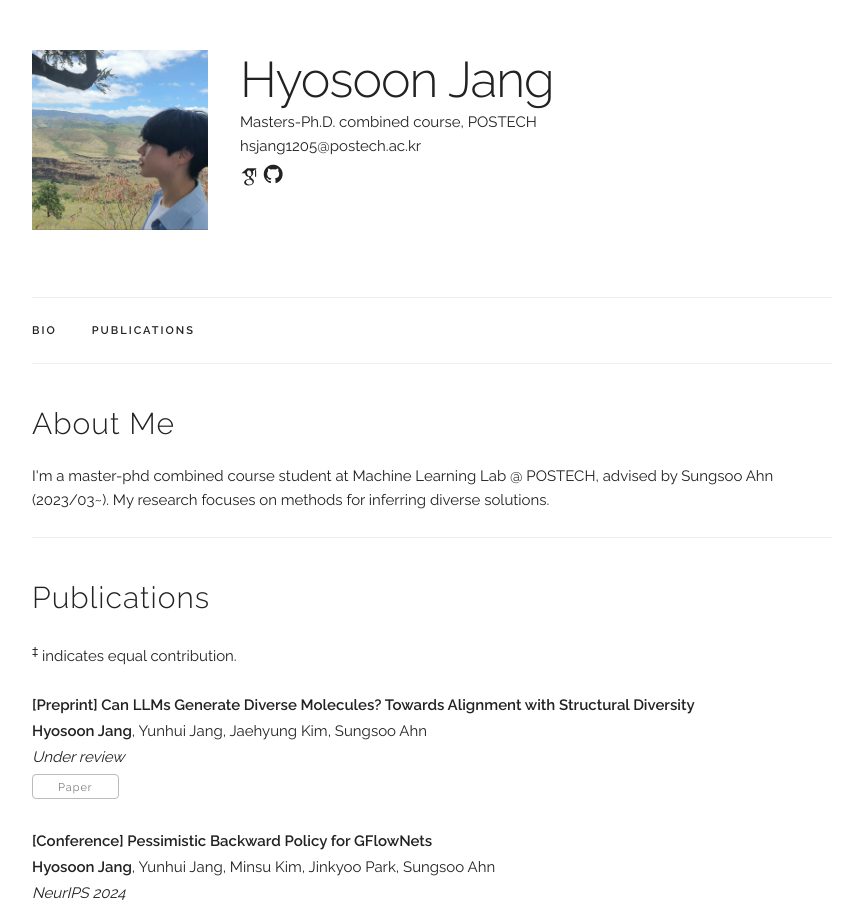
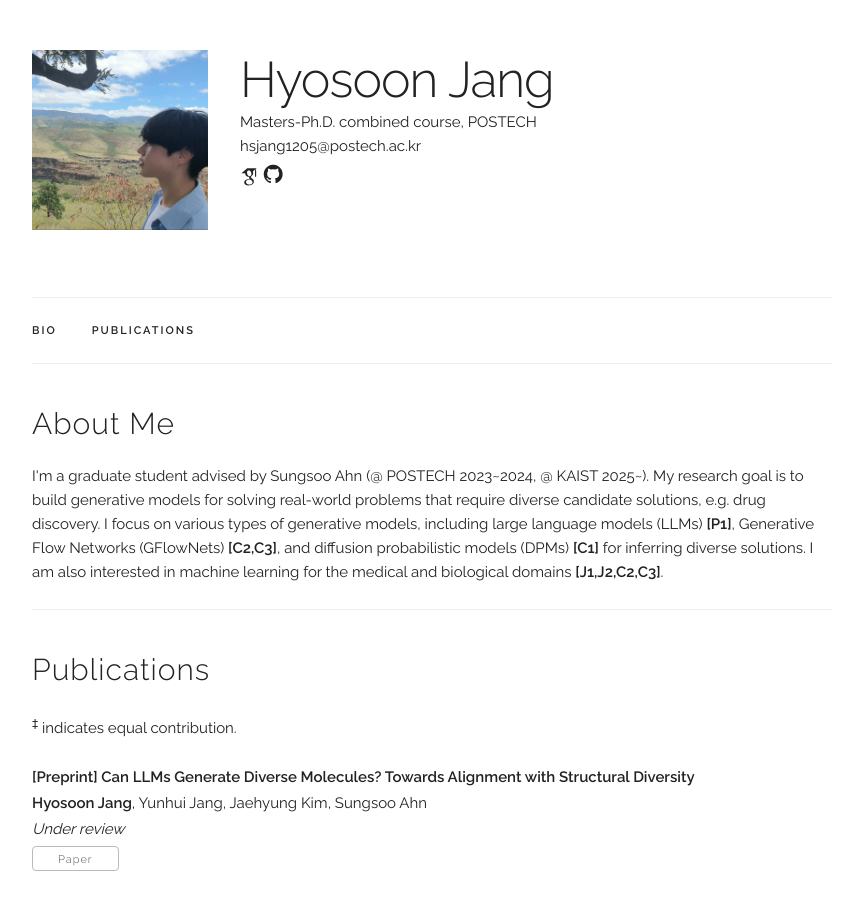
Before and after one commit to hsjang0/hsjang, a Jekyll site: the page built from index.html, in a window 1280 px wide and 900 px high. Shown: the whole window, without its empty margins (208-1071 px from the left). Built offline with Jekyll 4.4.1, drawn with Linux system fonts in a browser that asks for light colours; some web fonts are replaced.

Commit message:
Update index.html

```diff
--- a/index.html
+++ b/index.html
@@ -5,7 +5,7 @@
 <!-- ========== BIO ========== -->
 <div class="docs-section" id="bio">
   <h4>About Me</h4>
-  I'm a master-phd combined course student at Machine Learning Lab @ POSTECH, advised by Sungsoo Ahn (2023/03~). My research focuses on methods for inferring diverse solutions.
+  I'm a graduate student advised by Sungsoo Ahn (@ POSTECH 2023~2024, @ KAIST 2025~). My research goal is to build generative models for solving real-world problems that require diverse candidate solutions, e.g. drug discovery. I focus on various types of generative models, including large language models (LLMs) <b>[P1]</b>, Generative Flow Networks (GFlowNets) <b>[C2,C3]</b>, and diffusion probabilistic models (DPMs) <b>[C1]</b> for inferring diverse solutions. I am also interested in machine learning for the medical and biological domains <b>[J1,J2,C2,C3]</b>.
   <p> </p>
 
 <!-- ========== PUBLICATIONS ========== -->
```
